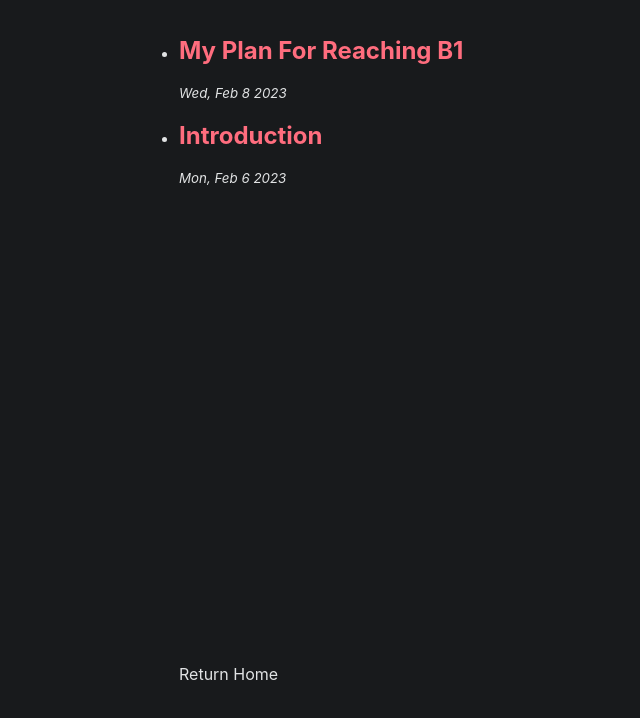
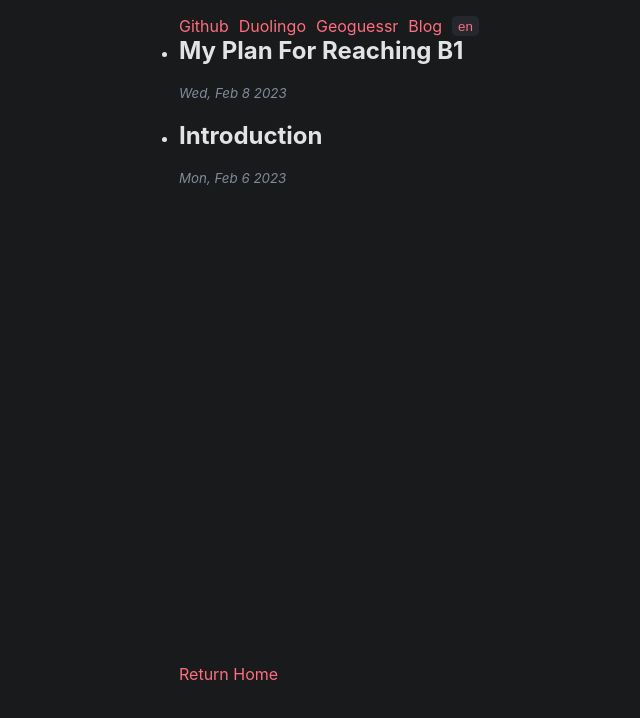
Before and after one commit to festiveelephantseal/www-old, a React (Create React App) app: page /blog in a window 1280 px wide. Shown: the top 718 px of the page, without its empty margins (126-766 px from the left). Built offline with nearby package versions, Linux system fonts and the light colour scheme.

Commit message:
need to fix styles

```diff
--- a/src/App.js
+++ b/src/App.js
@@ -23,12 +23,12 @@ function App() {
           path="/"
           element={<Info language={lang} onClick={langToggle} />}
         />
-        <Route path="/blog" element={<Blog />} />
+        <Route path="/blog" element={<Blog language={lang} />} />
         {posts.posts.map((p) => (
           <Route
             key={p.id}
             path={"/blog/" + p.id}
-            element={<BlogPost post={p.id} />}
+            element={<BlogPost language={lang} post={p.id} />}
           />
         ))}
       </Routes>
--- a/src/components/Blog.js
+++ b/src/components/Blog.js
@@ -1,17 +1,19 @@
 import posts from "../posts.json";
 import { Link } from "react-router-dom";
 import Footer from "./Footer";
+import Nav from "./Nav";
 
-const Blog = () => {
+const Blog = ({ language }) => {
   return (
     <div className="blog">
+      <Nav notHome={true} language={language} />
+
       <ul>
         {posts.posts.map((p) => (
           <Link to={"/blog/" + p.id}>
             <div className="blog-entry">
               <li>
                 <h2>{p.title} </h2>
-
                 <p>{p.date}</p>
               </li>
             </div>
@@ -19,7 +21,7 @@ const Blog = () => {
         ))}
       </ul>
 
-      <Footer isBlog={true} />
+      <Footer />
     </div>
   );
 };
--- a/src/components/BlogPost.js
+++ b/src/components/BlogPost.js
@@ -5,8 +5,9 @@ import remarkGfm from "remark-gfm";
 import rehypeRaw from "rehype-raw";
 
 import Footer from "./Footer";
+import Nav from "./Nav";
 
-const BlogPost = ({ post }) => {
+const BlogPost = ({ post, language }) => {
   const [p, setP] = useState("");
 
   useEffect(() => {
@@ -26,6 +27,7 @@ const BlogPost = ({ post }) => {
 
   return (
     <div className="blog-post">
+      <Nav notHome={true} language={language} />
       <ReactMarkdown rehypePlugins={[rehypeRaw]} remarkPlugins={[remarkGfm]}>
         {p.content}
       </ReactMarkdown>
--- a/src/components/Footer.js
+++ b/src/components/Footer.js
@@ -1,24 +1,12 @@
 import { Link } from "react-router-dom";
 
-const Footer = ({ isBlog }) => {
-  let BlogButton;
-  if (isBlog) {
-    BlogButton = null;
-  } else {
-    BlogButton = (
-      <Link to="/blog">
-        <li>Blog</li>
-      </Link>
-    );
-  }
-
+const Footer = () => {
   return (
     <nav className="foot">
       <ul>
         <Link to="/">
           <li>Return Home</li>
         </Link>
-        {BlogButton}
       </ul>
     </nav>
   );
--- a/src/components/Nav.js
+++ b/src/components/Nav.js
@@ -1,8 +1,8 @@
 import { Link } from "react-router-dom";
 
-const Nav = ({ language, onClick }) => {
+const Nav = ({ language, onClick, notHome }) => {
   return (
-    <nav className="nav">
+    <nav className={notHome ? "nav-other" : "nav"}>
       <ul>
         <a href="https://github.com/festiveelephantseal">
           <li>Github</li>
--- a/src/index.css
+++ b/src/index.css
@@ -30,11 +30,35 @@ code {
 
 .nav li:hover {
   text-decoration: underline #e1e3e4 3px;
-
+  transition: text-decoration-color 400ms;
   cursor: pointer;
 }
 
 .nav a {
+  text-decoration: none;
+}
+
+.nav-other {
+  position: absolute;
+}
+
+.nav-other ul {
+  display: flex;
+  column-gap: 10px;
+}
+
+.nav-other li {
+  list-style-type: none;
+  color: #ff6d7e;
+}
+
+.nav-other li:hover {
+  text-decoration: underline #e1e3e4 3px;
+  transition: text-decoration-color 400ms;
+  cursor: pointer;
+}
+
+.nav-other a {
   text-decoration: none;
 }
 
@@ -50,6 +74,7 @@ code {
 
 .project-link h3:hover {
   text-decoration: underline #e1e3e4 3px;
+  transition: text-decoration-color 400ms;
 }
 
 .blog {
@@ -61,16 +86,16 @@ code {
   /* border: 1px solid black; */
 }
 
-.blog h2 {
-  color: #ff6d7e;
-}
-
-.blog li {
+.blog-entry h2 {
   color: #e1e3e4;
 }
 
-.blog p {
+.blog-entry li {
   color: #e1e3e4;
+}
+
+.blog-entry p {
+  color: #828a9a;
   font-size: smaller;
   font-style: italic;
 }
@@ -79,16 +104,15 @@ code {
   text-decoration: none;
 }
 
-.blog-entry h2:hover,
-.blog-entry p:hover {
-  text-decoration: underline #e1e3e4 3px;
+.blog-entry h2:hover {
+  text-decoration: underline #ff6d7e 3px;
+  transition: text-decoration-color 400ms;
 }
 
 .blog-post {
-  margin: 0 auto;
   height: 700px;
   width: 750px;
-  /* border: 1px solid black; */
+  margin: 0 auto;
 }
 
 .blog-post p {
@@ -98,7 +122,7 @@ code {
 .blog-post h1,
 h2,
 h3 {
-  color: #ff6d7e;
+  color: #e1e3e4;
 }
 
 .blog-post ul {
@@ -117,7 +141,7 @@ li::marker {
 
 .blog-post a,
 a:visited {
-  color: #7ad5f1;
+  color: #ff6d7e;
 }
 
 .foot ul {
@@ -132,12 +156,12 @@ a:visited {
 
 .foot li {
   list-style-type: none;
-  color: #e1e3e4;
+  color: #ff6d7e;
 }
 
 .foot li:hover {
   text-decoration: underline #e1e3e4 3px;
-
+  transition: text-decoration-color 400ms;
   cursor: pointer;
 }
 
```
